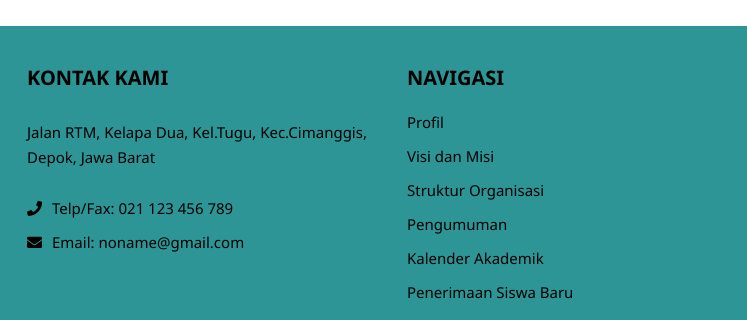
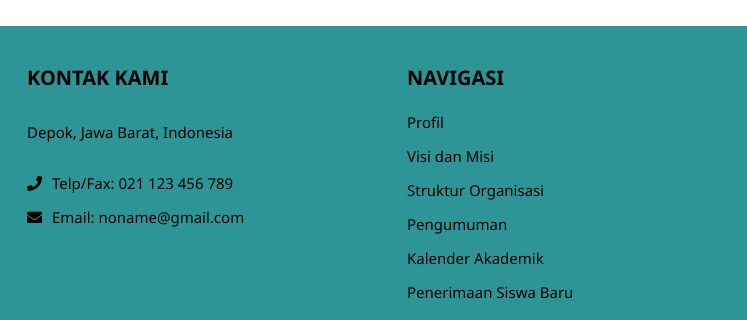
Before and after one commit to IlhamArifinnn/project-pw1-web-sekolah-tk, a plain HTML site: page index.html in a window 1280 px wide. Shown: the part 5008-5328 px from the top of the page, 533-1280 px from the left. Drawn offline with nearby package versions, Linux system fonts and the light colour scheme.

Commit message:
edit: kontak kami

```diff
--- a/index.html
+++ b/index.html
@@ -668,8 +668,7 @@
             <div class="footer-col">
               <h2>Kontak Kami</h2>
               <p class="alamat">
-                Jalan RTM, Kelapa Dua, Kel.Tugu, Kec.Cimanggis, Depok, Jawa
-                Barat
+                Depok, Jawa Barat, Indonesia
               </p>
               <ul class="kontak">
                 <li><i class="fas fa-phone"></i>Telp/Fax: 021 123 456 789</li>
```
